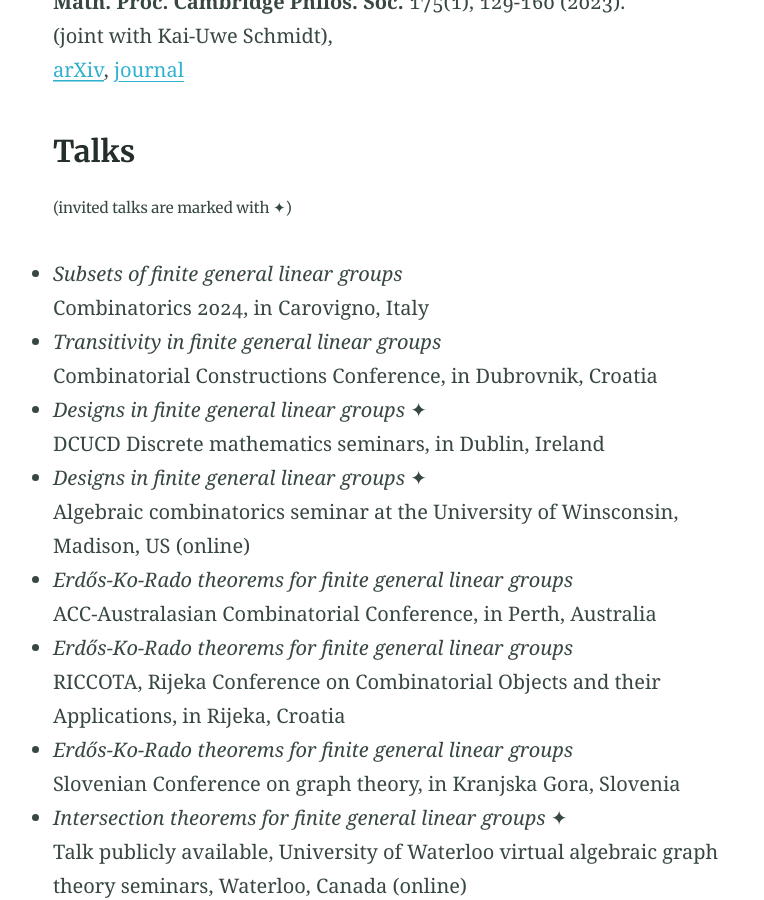
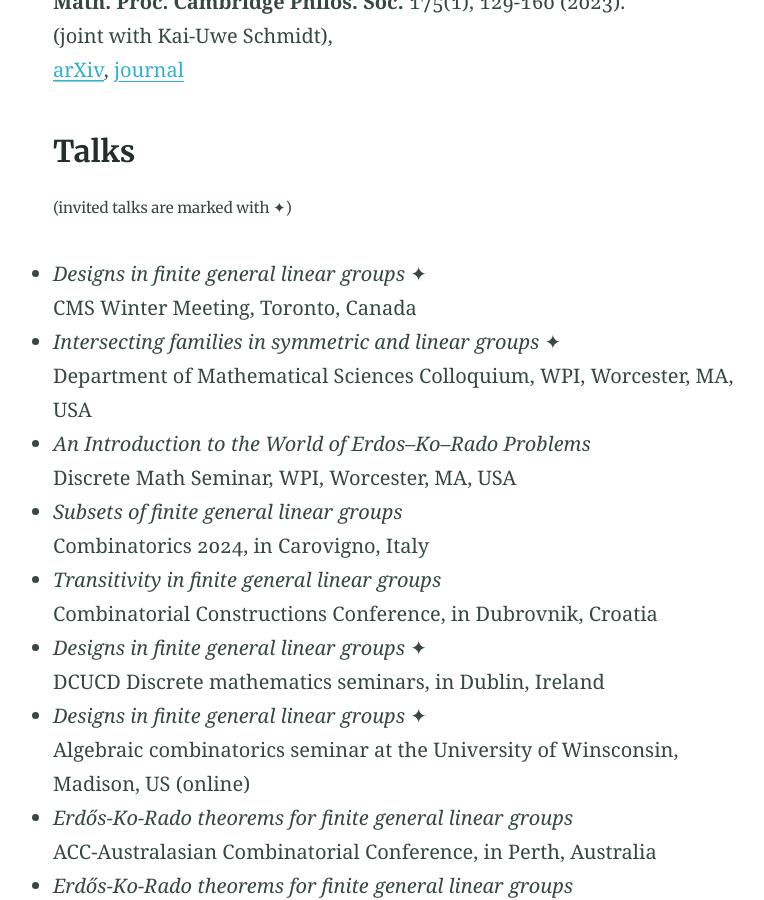
Before and after one commit to alenaernst/alenaernst.github.io, a Jekyll site: the page built from research.md, in a window 1280 px wide and 900 px high, scrolled down 1053 px. Shown: the whole window, without its empty margins (230-994 px from the left). Built offline with Jekyll 4.4.1, drawn with Linux system fonts in a browser that asks for light colours.

Commit message:
Update research.md

```diff
--- a/research.md
+++ b/research.md
@@ -29,6 +29,15 @@ PhD thesis, **Paderborn University** (2024) <br>
 
 ### Talks
 <small>(invited talks are marked with ✦)</small>
+
+* _Designs in finite general linear groups_ ✦ <br>
+CMS Winter Meeting, Toronto, Canada
+
+* _Intersecting families in symmetric and linear groups_ ✦ <br>
+Department of Mathematical Sciences Colloquium, WPI, Worcester, MA, USA
+
+* _An Introduction to the World of Erdos–Ko–Rado Problems_<br>
+Discrete Math Seminar, WPI, Worcester, MA, USA
 
 *  _Subsets of finite general linear groups_ <br>
  Combinatorics 2024, in Carovigno, Italy
```
